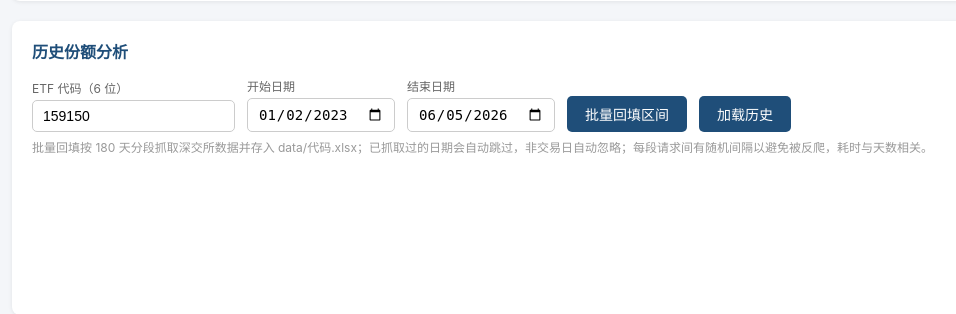
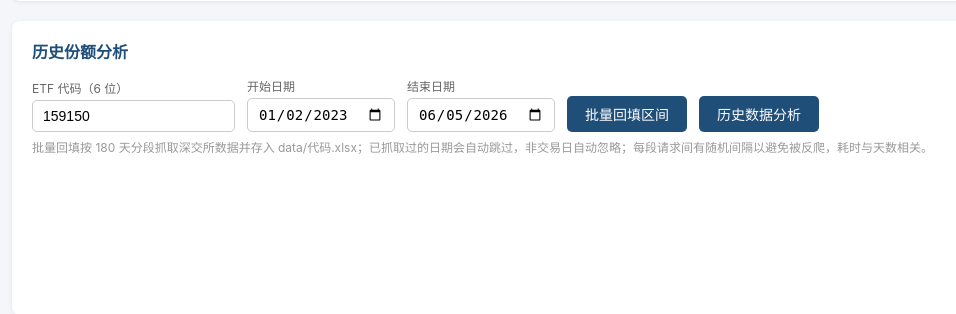
Before and after one commit to zxtcc/szse-etf-share, a Flask app: page / in a window 1280 px wide. Shown: the part 248-562 px from the top of the page, without its empty margins (144-1100 px from the left). Run offline with Flask 2, Linux system fonts and the light colour scheme.

Commit message:
按钮文案「加载历史」改为「历史数据分析」
Co-Authored-By: Claude Opus 4.8 <noreply@anthropic.com>

```diff
--- a/src/templates/index.html
+++ b/src/templates/index.html
@@ -98,7 +98,7 @@
           <input id="h-end" type="date" />
         </div>
         <button id="b-btn" onclick="doBackfill()">批量回填区间</button>
-        <button id="h-btn" onclick="loadHistory()">加载历史</button>
+        <button id="h-btn" onclick="loadHistory()">历史数据分析</button>
       </div>
       <div class="hint">批量回填按 180 天分段抓取深交所数据并存入 data/代码.xlsx；已抓取过的日期会自动跳过，非交易日自动忽略；每段请求间有随机间隔以避免被反爬，耗时与天数相关。</div>
       <div id="h-msg" class="msg"></div>
```
Also changed, not shown: docs/01-需求与流程说明.md (+1 -1 lines), README.md.
